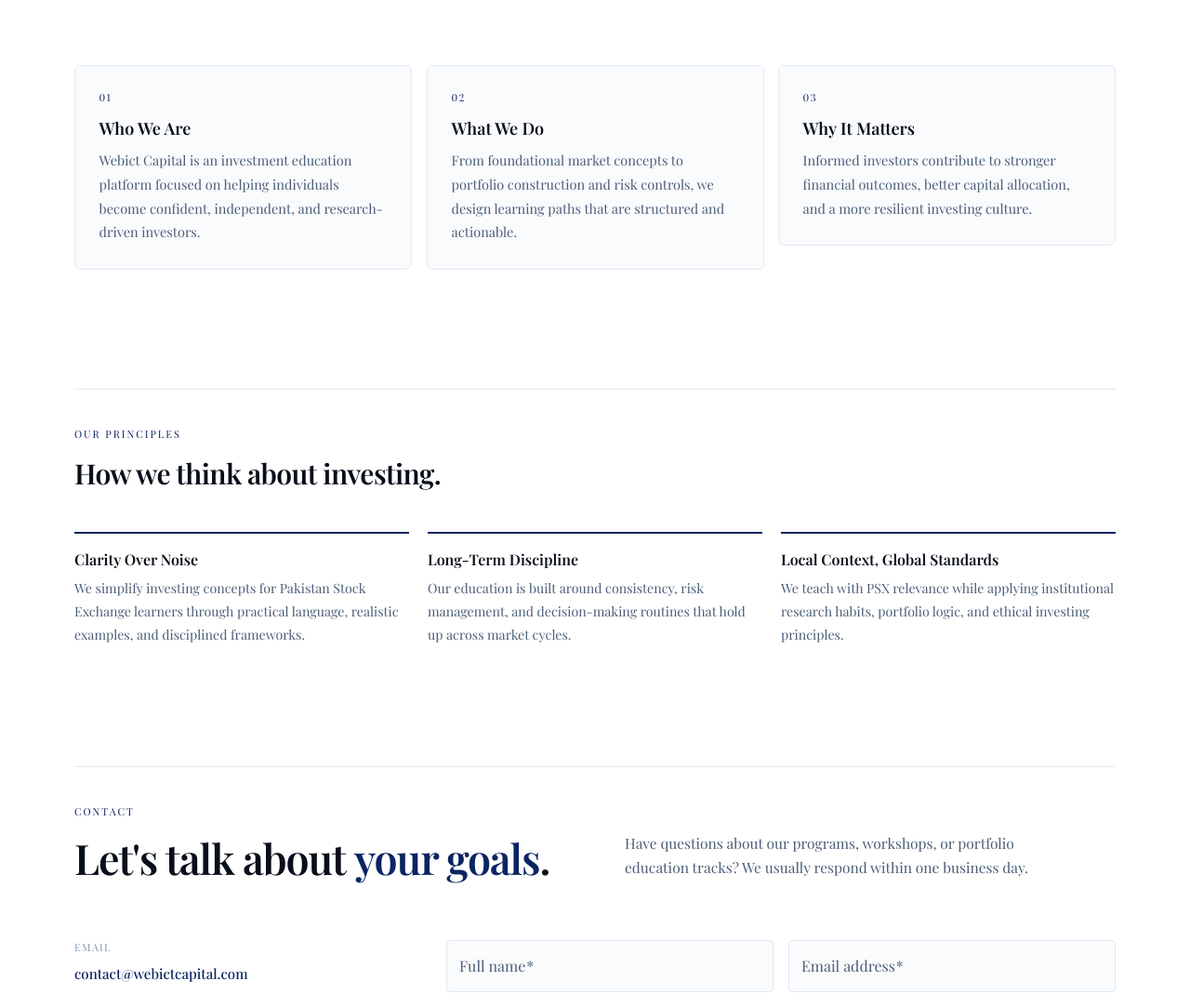
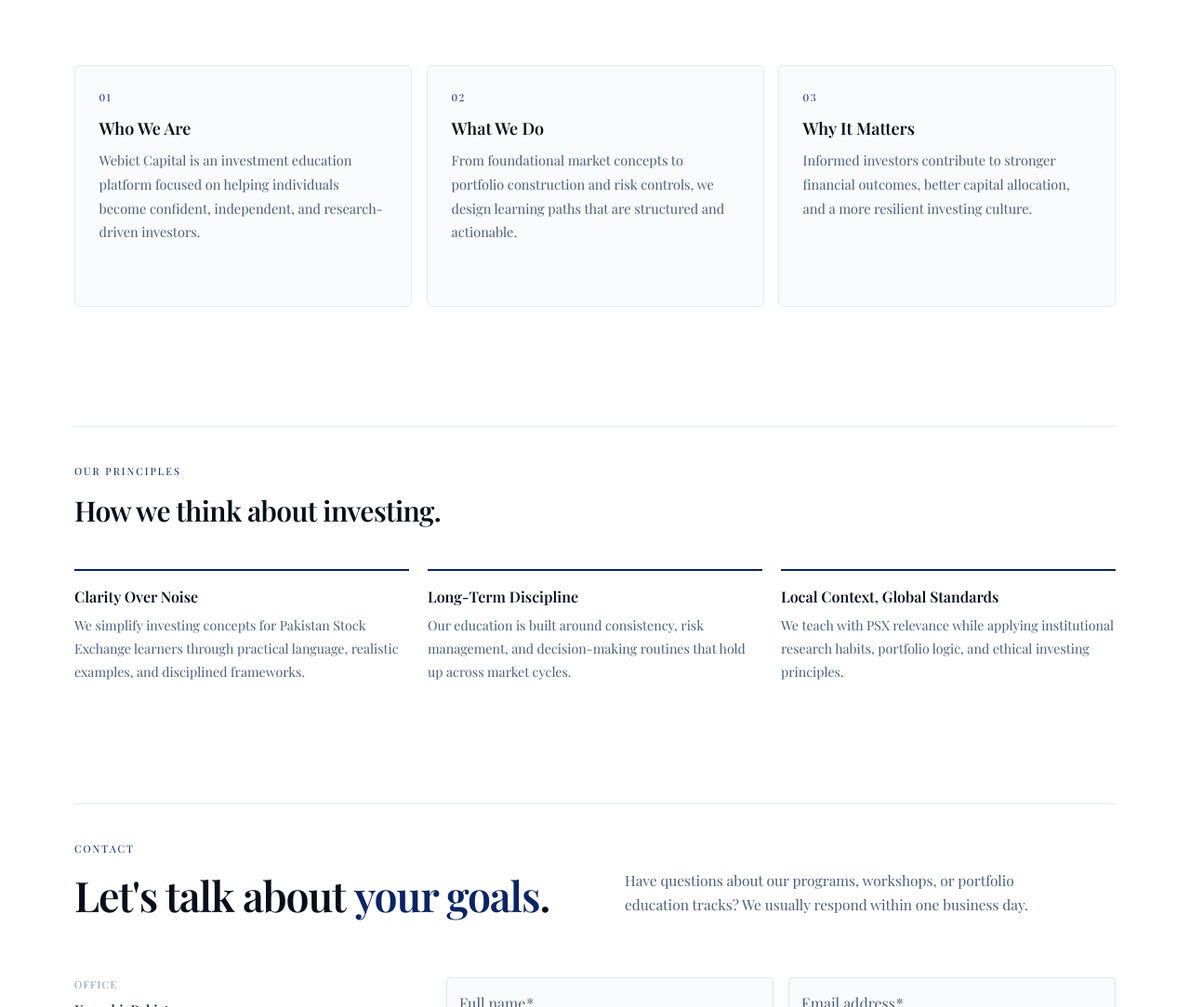
Before and after one commit to mhamzaanis/WebictCapital, a React (Vite) app: page /about in a window 1280 px wide. Shown: the part 387-1470 px from the top of the page at 93% size. Built offline with nearby package versions, Linux system fonts and the light colour scheme; no server answers; a web font is replaced by a local one.

Commit message:
feat: enhance AboutPage layout with flexible grid and improved styling for team highlights

```diff
--- a/src/components/pages/AboutPage.tsx
+++ b/src/components/pages/AboutPage.tsx
@@ -188,11 +188,12 @@ export function AboutPage() {
           {/* ── WHO / WHAT / WHY ───────────────────────────────────────── */}
           <Grid container spacing={{ xs: 1.5, md: 2 }}>
             {teamHighlights.map((item, index) => (
-              <Grid key={item.title} size={{ xs: 12, md: 4 }}>
+              <Grid key={item.title} size={{ xs: 12, md: 4 }} sx={{ display: 'flex' }}>
                 <MotionReveal delay={Math.min(index * 0.08, 0.2)}>
                   <Box
                     sx={{
-                      height: '100%',
+                      height: { xs: 240, md: 260 },
+                      flex: 1,
                       border: '1px solid #e2eaf5',
                       borderRadius: 1.5,
                       p: { xs: 2.4, md: 3.2 },
@@ -320,7 +321,7 @@ export function AboutPage() {
                 {/* Sidebar */}
                 <Grid size={{ xs: 12, md: 4 }}>
                   <Stack spacing={5}>
-                    <Box>
+                    {/* <Box>
                       <Typography sx={{ fontSize: 11, letterSpacing: '0.12em', textTransform: 'uppercase', color: '#8097b0', mb: 1 }}>
                         Email
                       </Typography>
@@ -339,7 +340,7 @@ export function AboutPage() {
                       >
                         contact@webictcapital.com
                       </Typography>
-                    </Box>
+                    </Box> */}
                     <Box>
                       <Typography sx={{ fontSize: 11, letterSpacing: '0.12em', textTransform: 'uppercase', color: '#8097b0', mb: 1 }}>
                         Office
```
